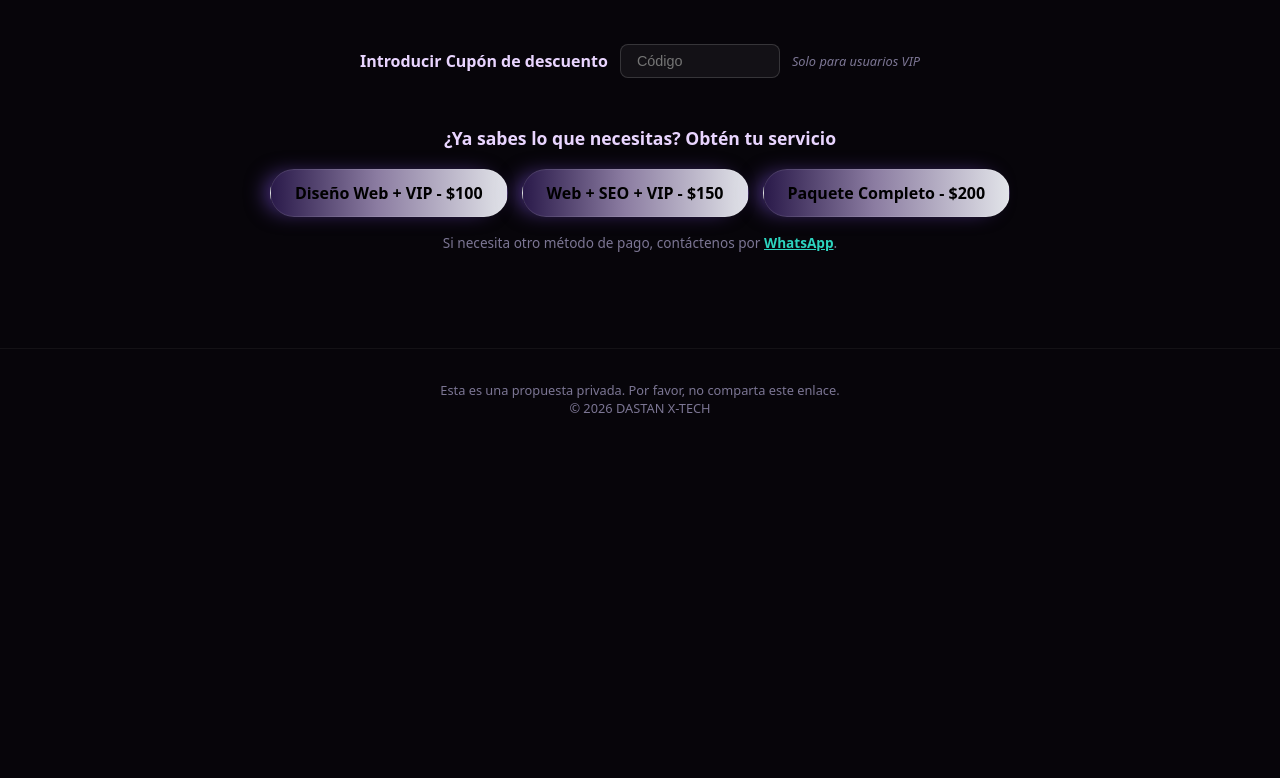
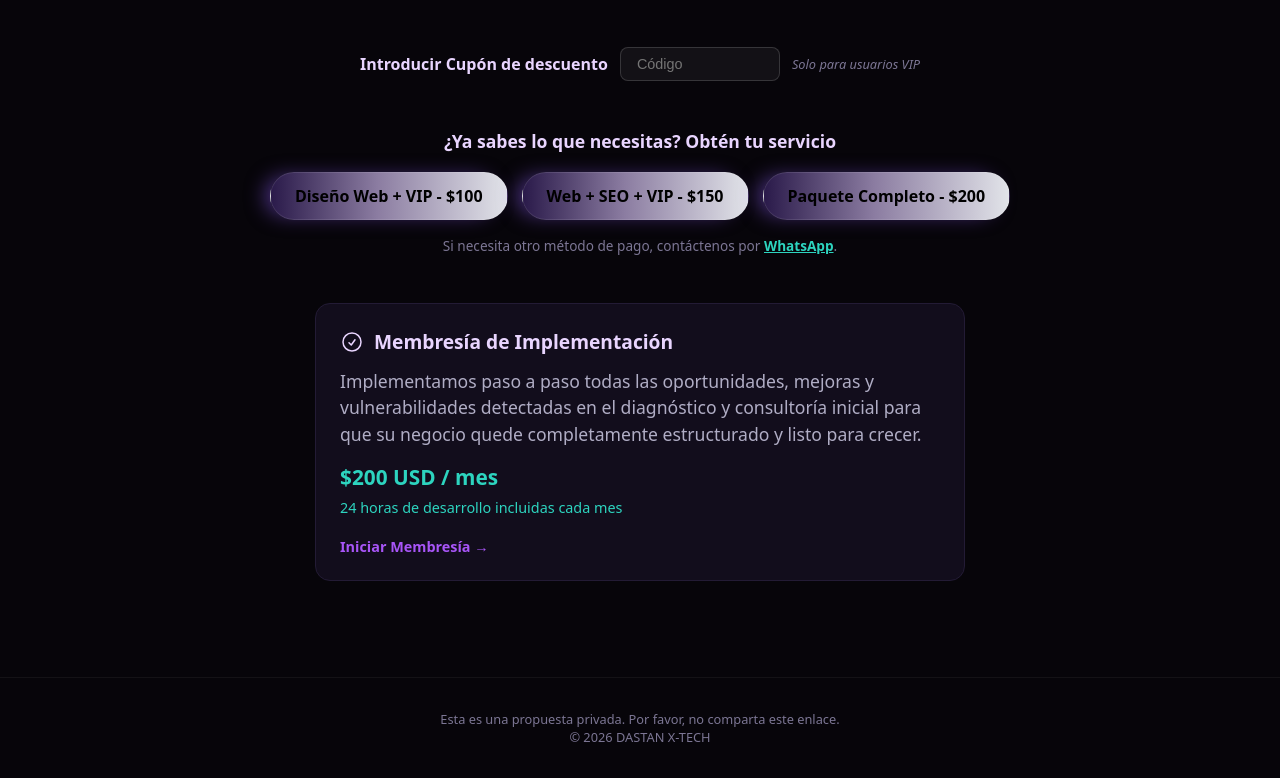
Before and after one commit to Dastangit/ai-business-assistant, a Next.js app in the folder dastan-x-tech/: page /vip in a window 1280 px wide. Shown: the part 1126-1904 px from the top of the page. Before the commit the page ends 1575 px from the top, so only its background shows below. Built offline with nearby package versions, Linux system fonts and the light colour scheme.

Commit message:
Google Search

```diff
--- a/dastan-x-tech/app/layout.js
+++ b/dastan-x-tech/app/layout.js
@@ -13,10 +13,11 @@ const geistMono = Geist_Mono({
 
 export const metadata = {
   metadataBase: new URL('https://dastanxtech.com'),
-  title: 'DASTAN X-TECH | Agencia de IA y Servicios Digitales',
-  description: 'Soluciones corporativas para Crecimiento de Negocios y Pymes. Especialistas en Diseño Web Profesional, Auditoría SEO, Posicionamiento AEO y Chat de IA integrado 24/7.',
+  title: 'DASTAN X-TECH | Consultores de IA para Negocios y Pymes',
+  description: 'Consultoría de Inteligencia Artificial para negocios privados y pymes en Colombia y México. Auditoría SEO, posicionamiento AEO, diseño web y agentes de IA a la medida.',
   keywords: [
-    'Agencia de IA',
+    'Consultoría de IA para negocios',
+    'Consultores de Inteligencia Artificial',
     'Automatización de negocios',
     'Diseño web profesional',
     'Auditoría SEO',
@@ -27,8 +28,8 @@ export const metadata = {
     canonical: '/',
   },
   openGraph: {
-    title: 'DASTAN X-TECH | Ecosistema Digital Corporativo',
-    description: 'Transformamos negocios y Pymes con arquitecturas web de alto impacto, SEO local y agentes de Inteligencia Artificial.',
+    title: 'DASTAN X-TECH | Consultores de IA para Negocios y Pymes',
+    description: 'Asesoría y consultoría de IA para negocios privados y pymes: arquitecturas web de alto impacto, SEO local, posicionamiento AEO y agentes de Inteligencia Artificial.',
     url: 'https://dastanxtech.com',
     siteName: 'DASTAN X-TECH',
     locale: 'es_US',
@@ -38,13 +39,15 @@ export const metadata = {
 
 const organizationJsonLd = {
   '@context': 'https://schema.org',
-  '@type': 'Organization',
+  '@type': ['ProfessionalService', 'Organization'],
   name: 'DASTAN X-TECH',
   url: 'https://dastanxtech.com',
   logo: 'https://dastanxtech.com/opengraph-image',
-  description: 'Agencia de IA y automatización de negocios. Diseño web profesional, auditoría SEO, posicionamiento AEO y chat de IA integrado 24/7 para pymes en Colombia y México.',
+  image: 'https://dastanxtech.com/opengraph-image',
+  description: 'Consultores de Inteligencia Artificial para negocios privados y pymes en Colombia y México. Ofrecemos consultoría y auditoría de IA, diseño web profesional, posicionamiento SEO y AEO, y agentes de IA a la medida.',
   areaServed: ['Colombia', 'México'],
   knowsLanguage: 'es',
+  serviceType: ['Consultoría de Inteligencia Artificial', 'Auditoría SEO', 'Posicionamiento AEO', 'Diseño Web'],
   sameAs: [],
 };
 
--- a/dastan-x-tech/app/page.js
+++ b/dastan-x-tech/app/page.js
@@ -227,10 +227,10 @@ export default function Home() {
 
         <h1>
           DASTAN-X-TECH
-          <span className="sr-only"> — Agencia de IA y Automatización de Negocios para Pymes en Colombia y México</span>
+          <span className="sr-only"> — Consultores de IA para Negocios Privados y Pymes en Colombia y México</span>
         </h1>
         <p className="sub">
-          Servicios de IA y Automatización de Negocios.
+          Consultoría de IA y Automatización de Negocios.
         </p>
 
        <div className="btns">
--- a/dastan-x-tech/app/vip/page.js
+++ b/dastan-x-tech/app/vip/page.js
@@ -2,8 +2,8 @@
 import React, { useState } from 'react';
 import ChatWidget from '@/components/ChatWidget'; // Tu asistente de IA
 
-// 🎟️ Código de cupón válido (cámbialo aquí cuando definas el real)
-const VALID_COUPON = 'VIP50';
+// 🎟️ Código de cupón válido
+const VALID_COUPON = 'VIP2026';
 const PAYPAL_USER = 'Dastanpro98';
 
 export default function VIPPage() {
@@ -87,7 +87,7 @@ export default function VIPPage() {
             <p style={{ color: '#2DD4BF', fontSize: '0.90rem', margin: '4px 0 0 0' }}>Diseño Web + Cupón VIP-$50</p>
             <div style={{ marginTop: '1.2rem', fontSize: '0.90rem', color: '#A855F7', fontWeight: 'bold' }}>
               Contacta con nuestro agente →
-            </div>
+            </div>076
           </div>
 
           {/* Tarjeta 2: SEO Local */}
@@ -173,6 +173,36 @@ export default function VIPPage() {
           </p>
         </div>
 
+        {/* MEMBRESÍA DE IMPLEMENTACIÓN (tarjeta debajo de los métodos de pago, va directo a PayPal) */}
+        <div style={{ marginTop: '3rem', maxWidth: '650px', marginLeft: 'auto', marginRight: 'auto' }}>
+          <a
+            href={`https://paypal.me/${PAYPAL_USER}/200USD`}
+            target="_blank"
+            rel="noopener noreferrer"
+            className="service-card"
+            style={{ textDecoration: 'none', color: 'inherit' }}
+          >
+            <div style={{ flex: 1 }}>
+              <div style={{ display: 'flex', alignItems: 'center', gap: '10px', marginBottom: '0.8rem' }}>
+                <svg viewBox="0 0 24 24" fill="none" stroke="#E9D5FF" strokeWidth="1.5" style={{ width: '24px', height: '24px', flexShrink: 0 }}>
+                  <path strokeLinecap="round" strokeLinejoin="round" d="M9 12.75 11.25 15 15 9.75M21 12a9 9 0 1 1-18 0 9 9 0 0 1 18 0Z" />
+                </svg>
+                <h3 style={{ fontSize: '1.2rem', margin: 0, color: '#E9D5FF' }}>Membresía de Implementación</h3>
+              </div>
+              <p style={{ color: '#b0adc5', fontSize: '1.1rem', lineHeight: '1.5', margin: 0 }}>
+                Implementamos paso a paso todas las oportunidades, mejoras y vulnerabilidades detectadas en el diagnóstico y consultoría inicial para que su negocio quede completamente estructurado y listo para crecer.
+              </p>
+            </div>
+            <div style={{ margin: '1rem 0 0.2rem 0' }}>
+              <span style={{ fontSize: '1.3rem', fontWeight: 900, color: '#2DD4BF' }}>$200 USD / mes</span>
+            </div>
+            <p style={{ color: '#2DD4BF', fontSize: '0.90rem', margin: '4px 0 0 0' }}>24 horas de desarrollo incluidas cada mes</p>
+            <div style={{ marginTop: '1.2rem', fontSize: '0.90rem', color: '#A855F7', fontWeight: 'bold' }}>
+              Iniciar Membresía →
+            </div>
+          </a>
+        </div>
+
       </section>
 
       {/* FOOTER VIP */}
```
